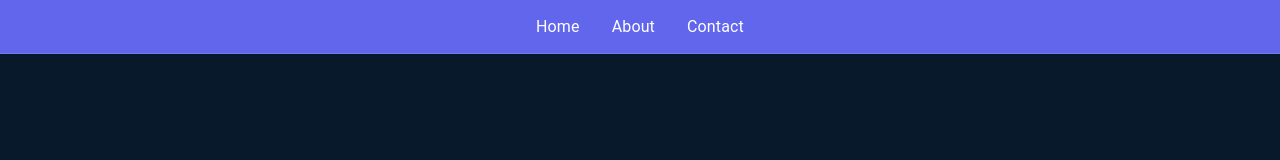
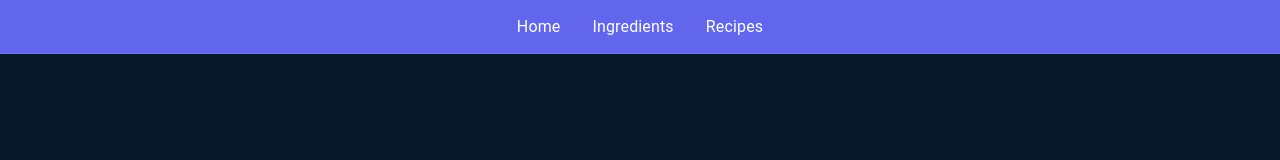
Before and after one commit to Theismol/P5-Food-Recognition, a React (Create React App) app in the folder frontend/: page / in a window 1280 px wide. Shown: the top 160 px of the page. Built offline with nearby package versions, Linux system fonts and the light colour scheme.

Commit message:
rettelser i menuen

```diff
--- a/frontend/src/pages/home/Home.js
+++ b/frontend/src/pages/home/Home.js
@@ -57,10 +57,10 @@ function Home() {
               <ListItemText primary="Home" />
             </ListItem>
             <ListItem button sx={{ cursor: 'pointer' }}>
-              <ListItemText primary="About" />
+              <ListItemText primary="Ingredients" />
             </ListItem>
             <ListItem button sx={{ cursor: 'pointer' }}>
-              <ListItemText primary="Contact" />
+              <ListItemText primary="Recipes" />
             </ListItem>
           </List>
         </Box>
--- a/frontend/src/pages/ingredients/Ingredients.js
+++ b/frontend/src/pages/ingredients/Ingredients.js
@@ -103,10 +103,10 @@ function Recipes() {
                             <ListItemText primary="Home" />
                         </ListItem>
                         <ListItem button sx={{ cursor: 'pointer' }}>
-                            <ListItemText primary="About" />
+                            <ListItemText primary="Ingredients" />
                         </ListItem>
                         <ListItem button sx={{ cursor: 'pointer' }}>
-                            <ListItemText primary="Contact" />
+                            <ListItemText primary="Recipes" />
                         </ListItem>
                     </List>
                 </Box>
--- a/frontend/src/pages/recipes/Recipes.js
+++ b/frontend/src/pages/recipes/Recipes.js
@@ -68,10 +68,10 @@ function Recipes() {
               <ListItemText primary="Home" />
             </ListItem>
             <ListItem button sx={{ cursor: 'pointer' }}>
-              <ListItemText primary="About" />
+              <ListItemText primary="Ingredients" />
             </ListItem>
             <ListItem button sx={{ cursor: 'pointer' }}>
-              <ListItemText primary="Contact" />
+              <ListItemText primary="Recipes" />
             </ListItem>
           </List>
         </Box>
```
